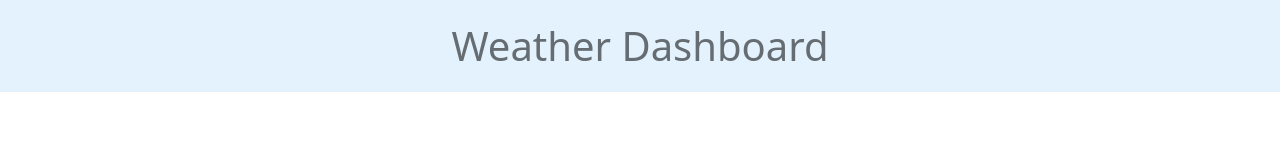
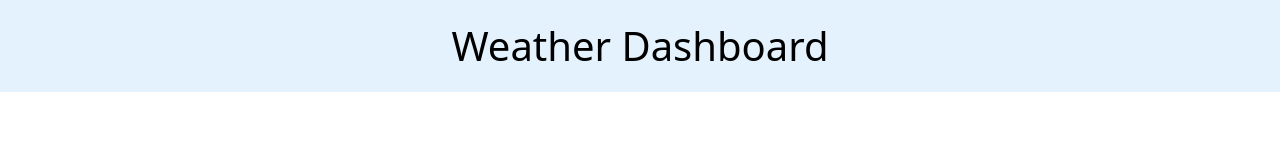
Before and after one commit to abanae/Weather-Dashboard, a plain HTML site: page index.html in a window 1280 px wide. Drawn offline with nearby package versions, Linux system fonts and the light colour scheme.

Commit message:
style color to black

```diff
--- a/index.html
+++ b/index.html
@@ -11,7 +11,7 @@
 </head>
 <body>
     <nav class="navbar navbar-light" style="background-color: #e3f2fd;">
-        <span class="navbar-text w-100 text-center">Weather Dashboard</span>
+        <span class="navbar-text w-100 text-center" style="color: black;">Weather Dashboard</span>
       </nav>
 
 
```
